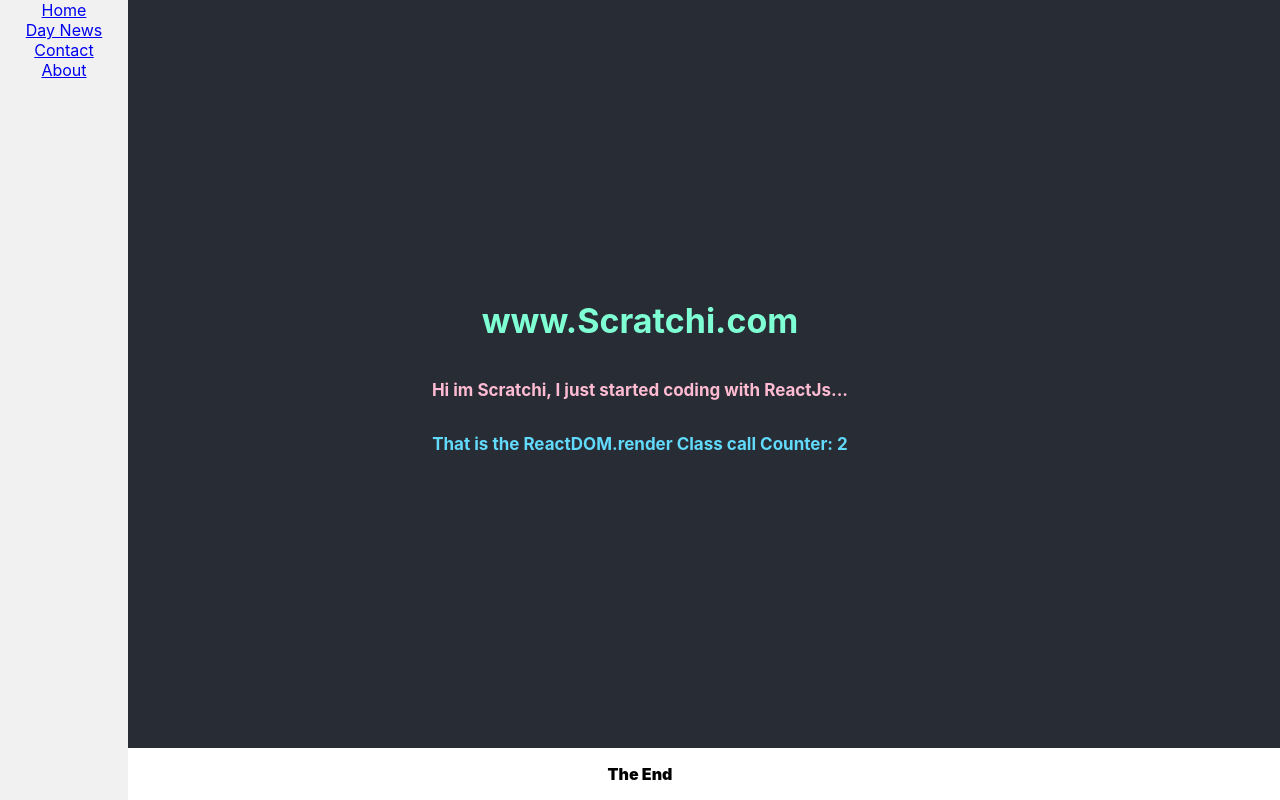
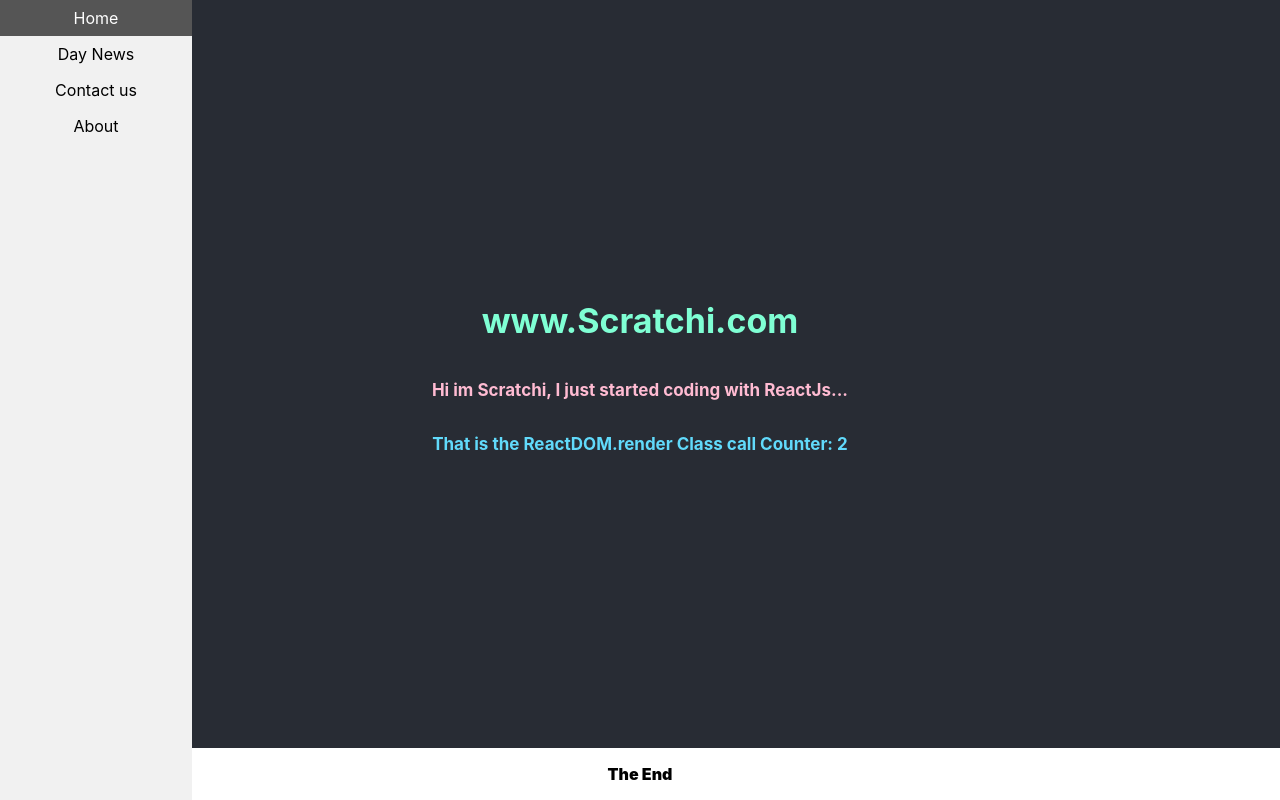
Before and after one commit to CHAKFI/ReactJs-Certif, a React (Create React App) app: page / in a window 1280 px wide. Built offline with nearby package versions, Linux system fonts and the light colour scheme.

Commit message:
Function props 2

```diff
--- a/src/App.css
+++ b/src/App.css
@@ -3,11 +3,28 @@ ul {
   list-style-type: none;
   margin: 0;
   padding: 0;
-  width: 10%;
+  width: 15%;
   background-color: #f1f1f1;
   height: 100%; /* Full height */
   position: fixed;
   overflow: auto;
+}
+
+li a {
+  display: block;
+  color: #000;
+  padding: 8px 16px;
+  text-decoration: none;
+}
+
+li a.active {
+  background-color: #04AA6D;
+  color: white;
+}
+
+li a:hover:not(.active) {
+  background-color: #555;
+  color: white;
 }
 
 h1 {
--- a/src/App.js
+++ b/src/App.js
@@ -13,8 +13,12 @@ class Info extends React.Component{
   }
 }
 
-function AttTest(a){
-  return a;
+function Att1(prop1){
+  return prop1;
+}
+
+function Att2(prop2){
+  return prop2.value;
 }
 
 function App() {
@@ -26,8 +30,8 @@ function App() {
 
           <ul>
            <li><a href="default.asp">Home</a></li>
-           <li><a href="news.asp">{AttTest("Day News")}</a></li>
-           <li><a href="contact.asp">Contact</a></li>
+           <li><a href="news.asp">{Att1("Day News")}</a></li>
+           <li><a href="contact.asp"><Att2 value="Contact us"/></a></li>
            <li><a href="about.asp">About</a></li>
           </ul>
          </div>
```
